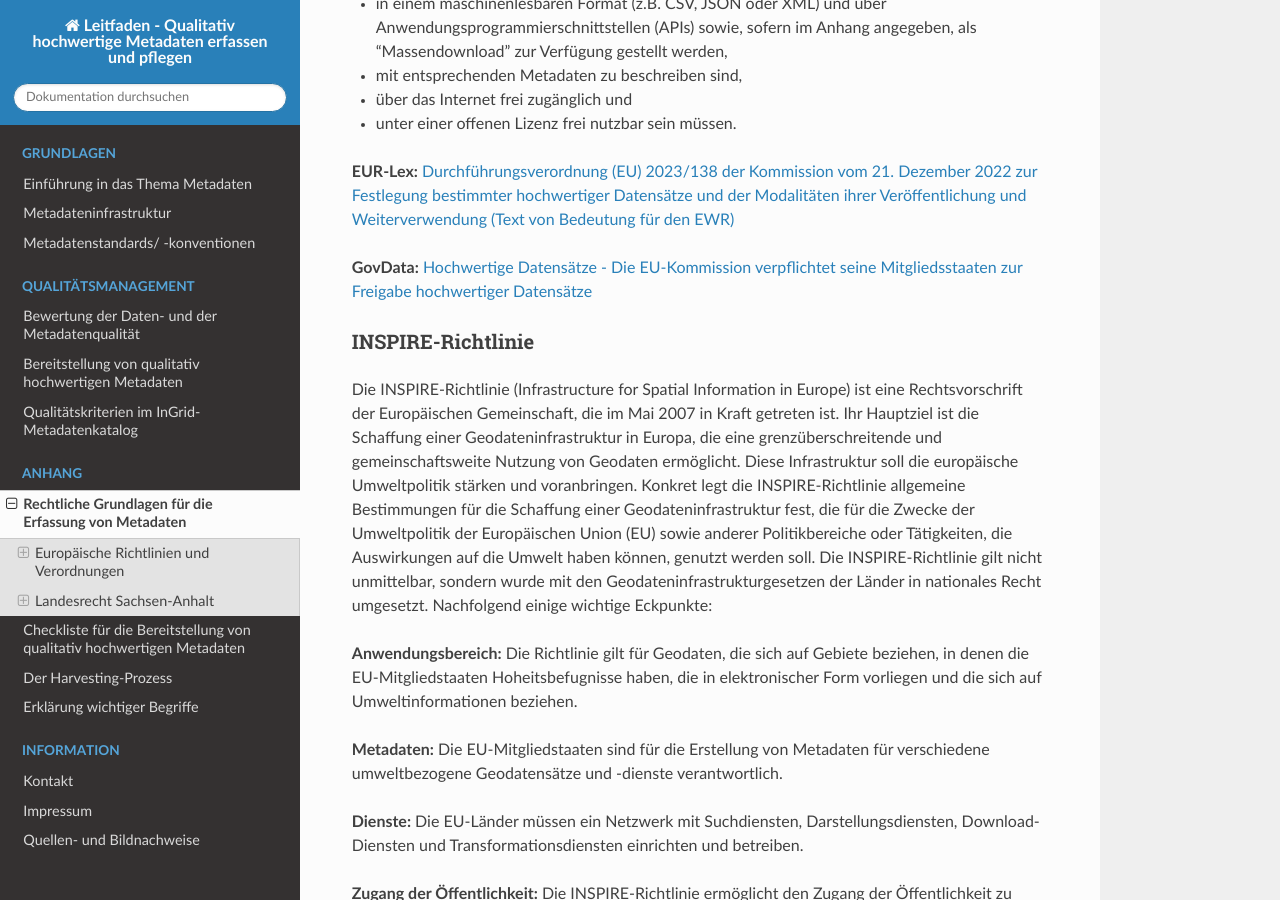
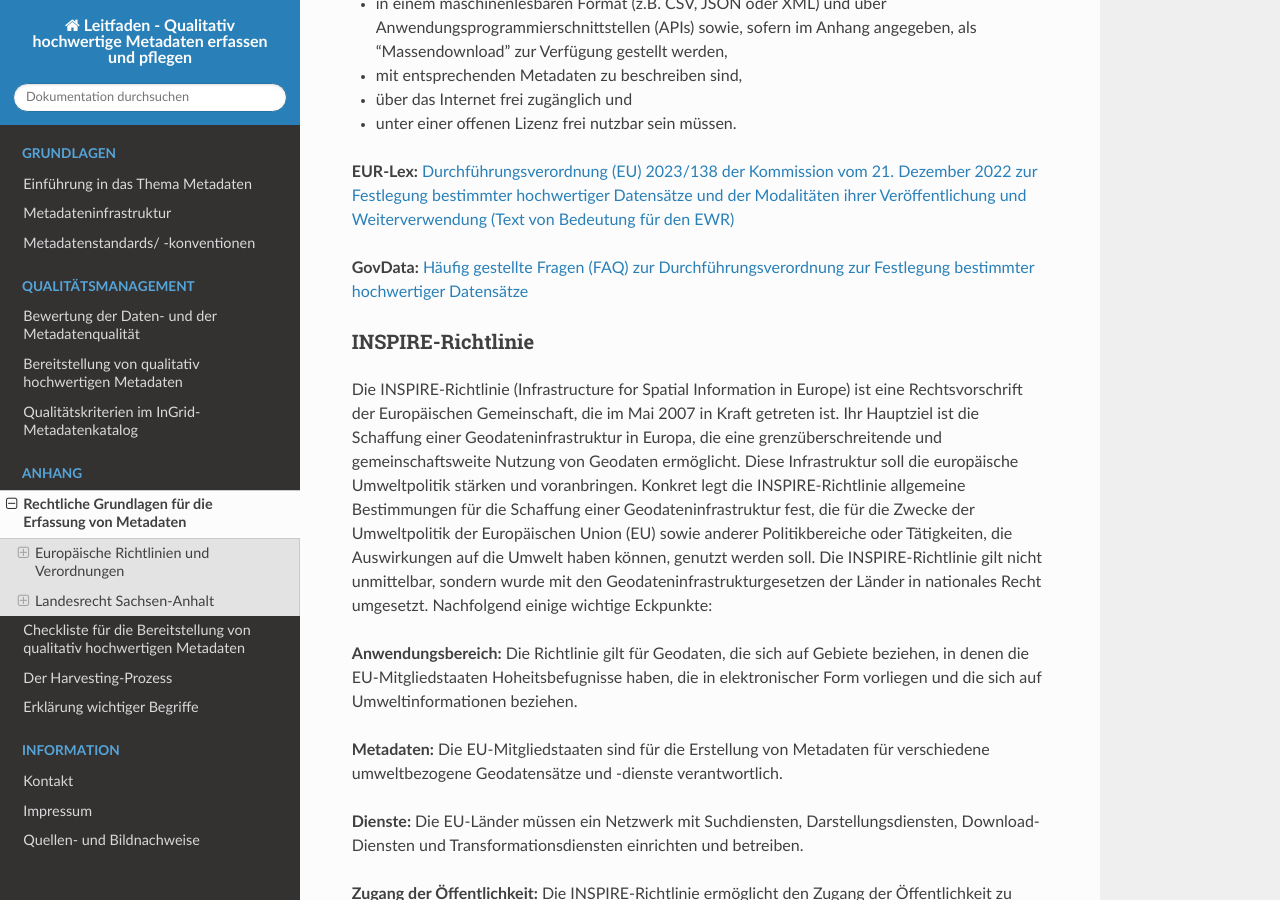
Before and after one commit to tomiwo/ingrid-mdk-st-high-quality-metadata, a Sphinx documentation site: the page built from docs/anhang/rechtliche-grundlagen.rst, in a window 1280 px wide and 900 px high, scrolled down 2665 px. Built offline with Sphinx 7.4.7 and the Read the Docs theme 3.1.0, drawn with Linux system fonts in a browser that asks for light colours.

Commit message:
Update rechtliche-grundlagen.rst

```diff
--- a/docs/anhang/rechtliche-grundlagen.rst
+++ b/docs/anhang/rechtliche-grundlagen.rst
@@ -71,7 +71,7 @@ Die als hochwertige Datensätze identifizierten Daten sind folgenden sechs Kateg
 
 **EUR-Lex:** `Durchführungsverordnung (EU) 2023/138 der Kommission vom 21. Dezember 2022 zur Festlegung bestimmter hochwertiger Datensätze und der Modalitäten ihrer Veröffentlichung und Weiterverwendung (Text von Bedeutung für den EWR) <https://eur-lex.europa.eu/legal-content/DE/TXT/?toc=OJ%3AL%3A2023%3A019%3AFULL&uri=uriserv%3AOJ.L_.2023.019.01.0043.01.DEU>`_
 
-**GovData:** `Hochwertige Datensätze - Die EU-Kommission verpflichtet seine Mitgliedsstaaten zur Freigabe hochwertiger Datensätze <https://www.govdata.de/informationen/hochwertige-datensaetze>`_
+**GovData:** `Häufig gestellte Fragen (FAQ) zur Durchführungsverordnung zur Festlegung bestimmter hochwertiger Datensätze <https://www.govdata.de/informationen/hochwertige-datensaetze>`_
 
 
 INSPIRE-Richtlinie
@@ -88,7 +88,6 @@ Die INSPIRE-Richtlinie (Infrastructure for Spatial Information in Europe) ist ei
 **Zugang der Öffentlichkeit:** Die INSPIRE-Richtlinie ermöglicht den Zugang der Öffentlichkeit zu Geodatensätzen und -diensten, wobei bestimmte Einschränkungen gelten können, z. B. aus Gründen der gesetzlichen Geheimhaltung, der öffentlichen Sicherheit, des geistigen Eigentums oder des Umweltschutzes.
 
 Die Europäische Kommission betreibt ein EU-weites INSPIRE Geoportal, das Zugang zu den nationalen Netzwerken bietet.
-
 
 **EUR-Lex:** `Die Geodateninfrastruktur der EU (INSPIRE) <https://eur-lex.europa.eu/DE/legal-content/summary/the-eu-s-infrastructure-for-spatial-information-inspire.html>`_
 
```
